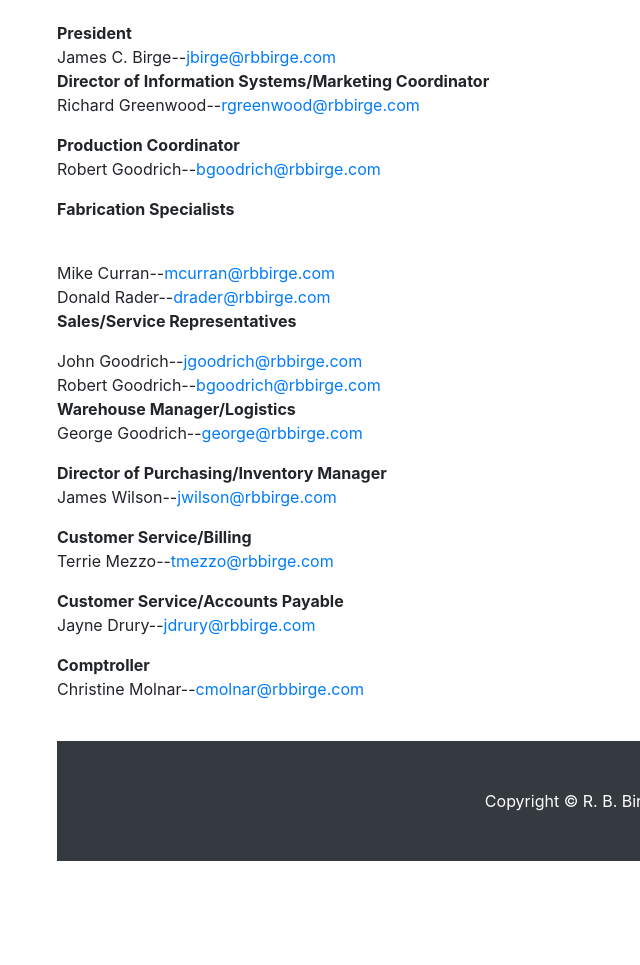
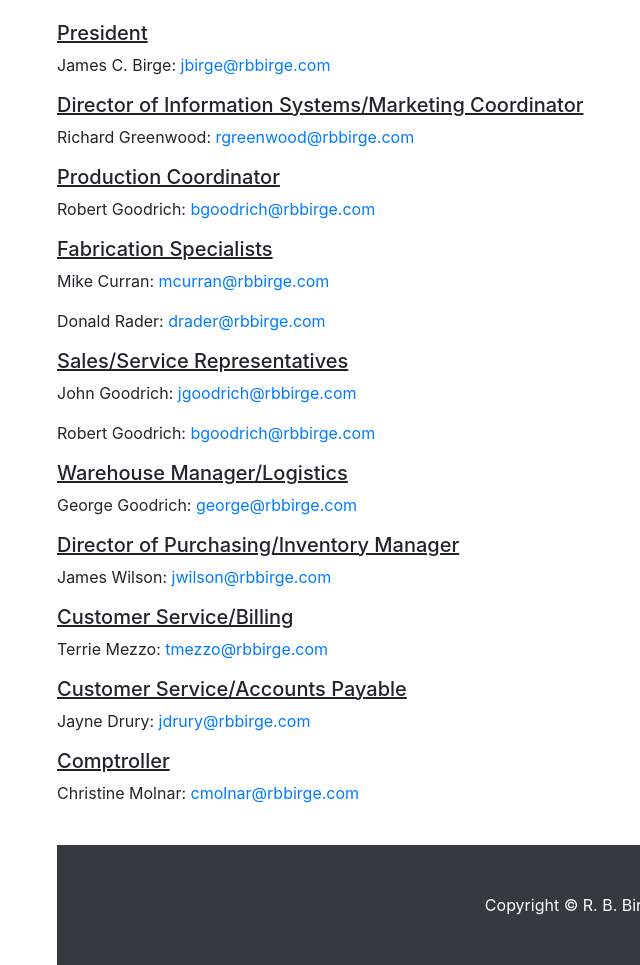
Before and after one commit to rbbirgeco/rbbirgeco.github.io, a website: page contact.html in a window 1280 px wide. Shown: the part 603-1568 px from the top of the page, without its empty margins (28-668 px from the left). Before the commit the page ends 1464 px from the top, so only its background shows below. Drawn offline with Linux system fonts and the light colour scheme.

Commit message:
save all

```diff
--- a/contact.html
+++ b/contact.html
@@ -112,7 +112,7 @@
             </p><p>
 <small>
     <li>Closed Thanksgiving &amp; Christmas weekends</li>
-            </small>*<small> Please call ahead if you are coming from a distance, on a slow day 11:30 could become 11:00, and we would hate to miss yor business!</small>
+            </small>*<small> Please call ahead, on a slow day 11:30 could become 11:00, and we would hate to miss yor business!</small>
           </p>
         </div>
       </div>
@@ -123,47 +123,43 @@
 <div style="texter" class="editable">
 
 <!-- main text goes here -->
+<h5><u>President</u></h5>
+<p>James C. Birge: <a href="mailto:jbirge@rbbirge.com">jbirge@rbbirge.com</a></p>
 
 
-<b>President</b><br>
-James C. Birge--<a href="mailto:jbirge@rbbirge.com">jbirge@rbbirge.com</a>
-<p>
-<b>Director of Information Systems/Marketing Coordinator</b><br>
-Richard Greenwood--<a href="mailto:rgreenwood@rbbirge.com">rgreenwood@rbbirge.com</a>
-    </p><p>
-<b>Production Coordinator</b><br>
-Robert Goodrich--<a href="mailto:bgoodrich@rbbirge.com">bgoodrich@rbbirge.com</a>
- </p><p>
-<b>Fabrication Specialists</b>
-     </p><br>
-Mike Curran--<a href="mailto:mcurran@rbbirge.com">mcurran@rbbirge.com</a>
-     <br>
-Donald Rader--<a href="mailto:drader@rbbirge.com">drader@rbbirge.com</a>
-     <br>
- <p>
-<b>Sales/Service Representatives</b><br>
-</p>
-John Goodrich--<a href="mailto:jgoodrich@rbbirge.com">jgoodrich@rbbirge.com</a><br>
-Robert Goodrich--<a href="mailto:bgoodrich@rbbirge.com">bgoodrich@rbbirge.com</a>
- <p>
-<b>Warehouse Manager/Logistics</b><br>
-George Goodrich--<a href="mailto:george@rbbirge.com">george@rbbirge.com</a>
-</p> <p>
-<b>Director of Purchasing/Inventory Manager</b><br>
-James Wilson--<a href="mailto:jwilson@rbbirge.com">jwilson@rbbirge.com</a>
-</p> <p>
-<b>Customer Service/Billing</b><br>
-Terrie Mezzo--<a href="mailto:tmezzo@rbbirge.com">tmezzo@rbbirge.com</a></p><p>
-
-<b>Customer Service/Accounts Payable</b><br>
-Jayne Drury--<a href="mailto:jdrury@rbbirge.com">jdrury@rbbirge.com</a>
-</p> <p>
-<b>Comptroller</b><br>
-Christine Molnar--<a href="mailto:cmolnar@rbbirge.com">cmolnar@rbbirge.com</a><br><br>
-
-</p>
+<h5><u>Director of Information Systems/Marketing Coordinator</u></h5>
+<p>Richard Greenwood: <a href="mailto:rgreenwood@rbbirge.com">rgreenwood@rbbirge.com</a></p>
 
 
+<h5><u>Production Coordinator</u></h5>
+<p>Robert Goodrich: <a href="mailto:bgoodrich@rbbirge.com">bgoodrich@rbbirge.com</a></p>
+
+
+<h5><u>Fabrication Specialists</u></h5>
+<p>Mike Curran: <a href="mailto:mcurran@rbbirge.com">mcurran@rbbirge.com</a></p>
+<p>Donald Rader: <a href="mailto:drader@rbbirge.com">drader@rbbirge.com</a></p>
+
+
+<h5><u>Sales/Service Representatives</u></h5>
+<p>John Goodrich: <a href="mailto:jgoodrich@rbbirge.com">jgoodrich@rbbirge.com</a></p>
+<p>Robert Goodrich: <a href="mailto:bgoodrich@rbbirge.com">bgoodrich@rbbirge.com</a></p>
+
+<h5><u>Warehouse Manager/Logistics</u></h5>
+<p>George Goodrich: <a href="mailto:george@rbbirge.com">george@rbbirge.com</a></p>
+
+<h5><u>Director of Purchasing/Inventory Manager</u></h5>
+<p>James Wilson: <a href="mailto:jwilson@rbbirge.com">jwilson@rbbirge.com</a></p>
+
+<h5><u>Customer Service/Billing</u></h5>
+<p>Terrie Mezzo: <a href="mailto:tmezzo@rbbirge.com">tmezzo@rbbirge.com</a></p>
+
+<h5><u>Customer Service/Accounts Payable</u></h5>
+<p>Jayne Drury: <a href="mailto:jdrury@rbbirge.com">jdrury@rbbirge.com</a></p>
+
+<h5><u>Comptroller</u></h5>
+<p>Christine Molnar: <a href="mailto:cmolnar@rbbirge.com">cmolnar@rbbirge.com</a></p>
+
+<br>
 
 </div>
 
```
Also changed, not shown: hose.html (+1 -1 lines), index.html (+26 -21 lines), prod_14.html (+2 -2 lines), prod_26.html (+1 -1 lines), gallery/chemical.png (added), gallery/full14.png (added), gallery/thumb14.jpg.
